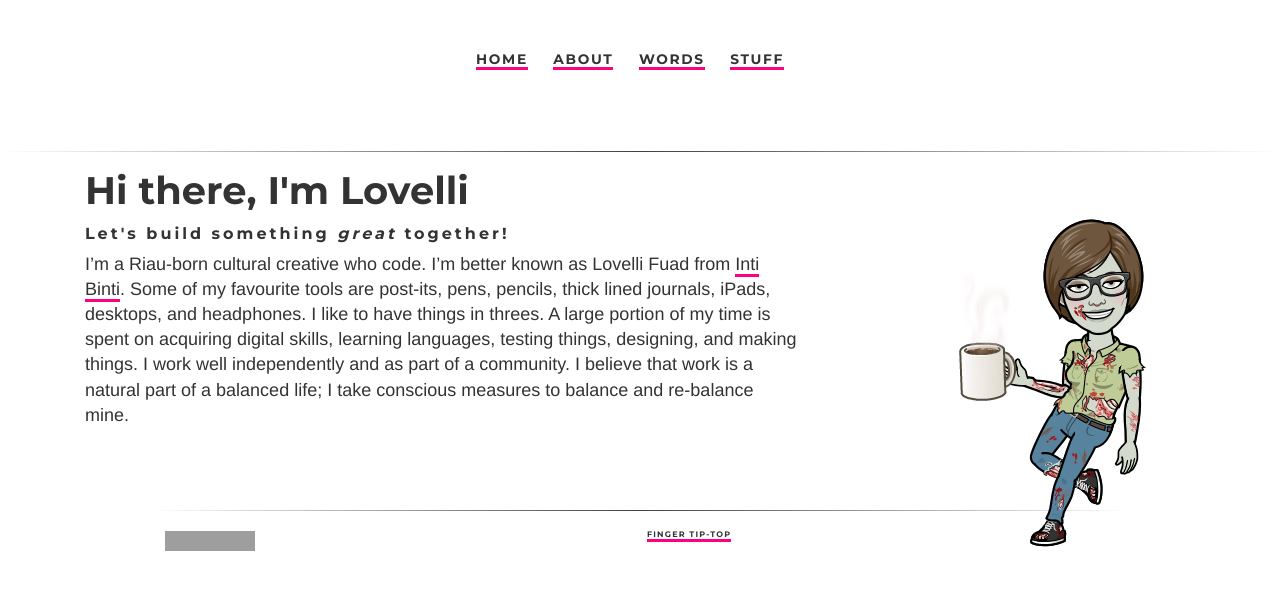
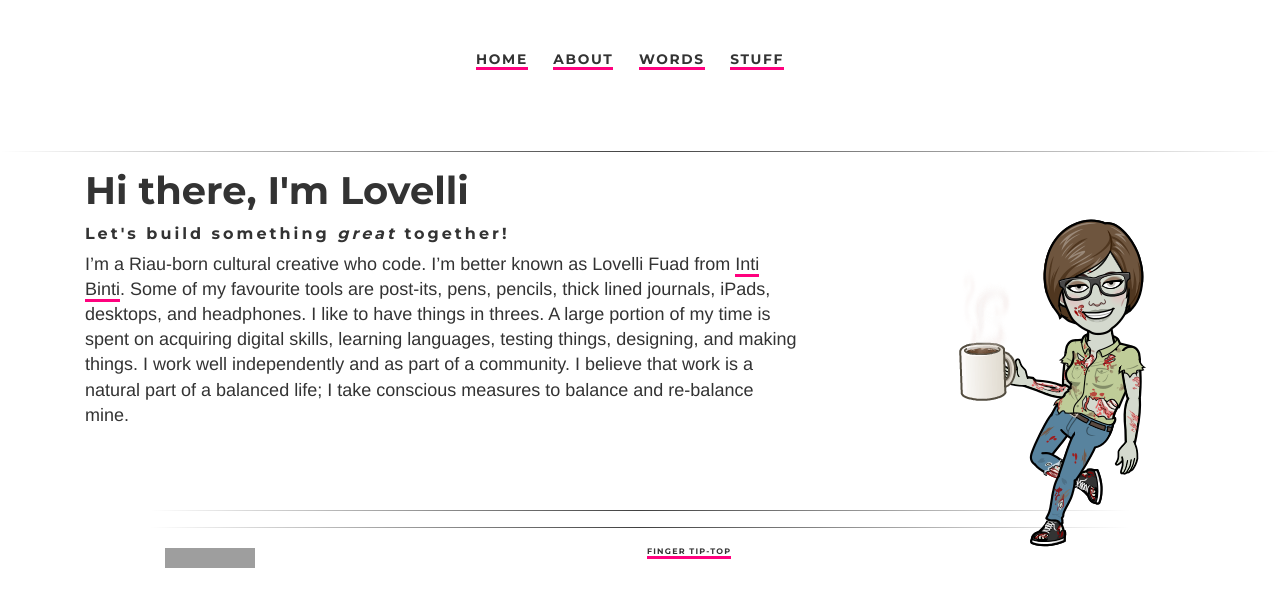
Before and after one commit to ariesti/ariesti.github.io, a Jekyll site: the page built from index.html, in a window 1280 px wide. Shown: the top 607 px of the page. Built offline with Jekyll 4.4.1, drawn with Linux system fonts in a browser that asks for light colours; grey boxes are pictures that could not be loaded.

Commit message:
Update footer.html

```diff
--- a/_includes/footer.html
+++ b/_includes/footer.html
@@ -1,4 +1,5 @@
 <div class="footer">
+	<hr class="style-two">
 	<div class="row">
 	<div class="col-sm-8">
 	<p><small><a rel="license" href="http://creativecommons.org/licenses/by-nc-nd/4.0/"><img alt="Creative Commons License" style="border-width:0" src="https://i.creativecommons.org/l/by-nc-nd/4.0/80x15.png" /></a></small></p>
```
